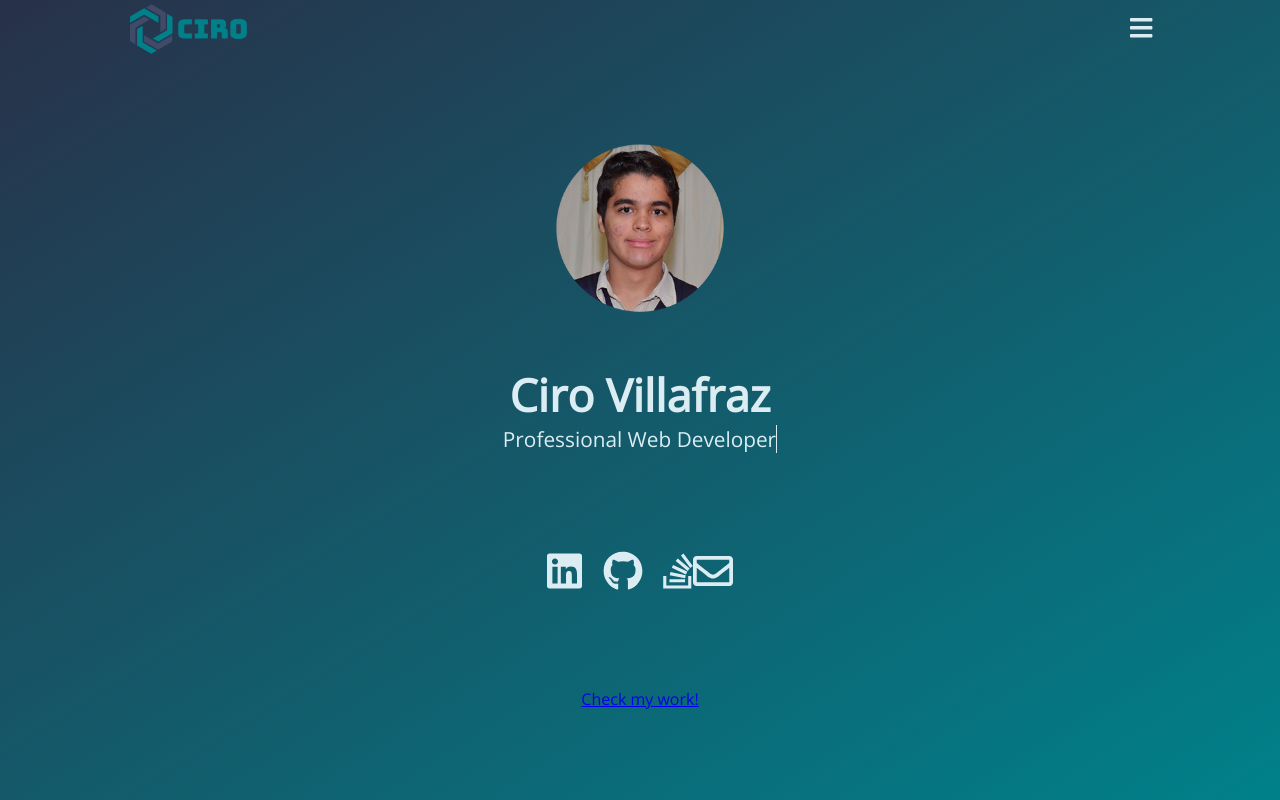
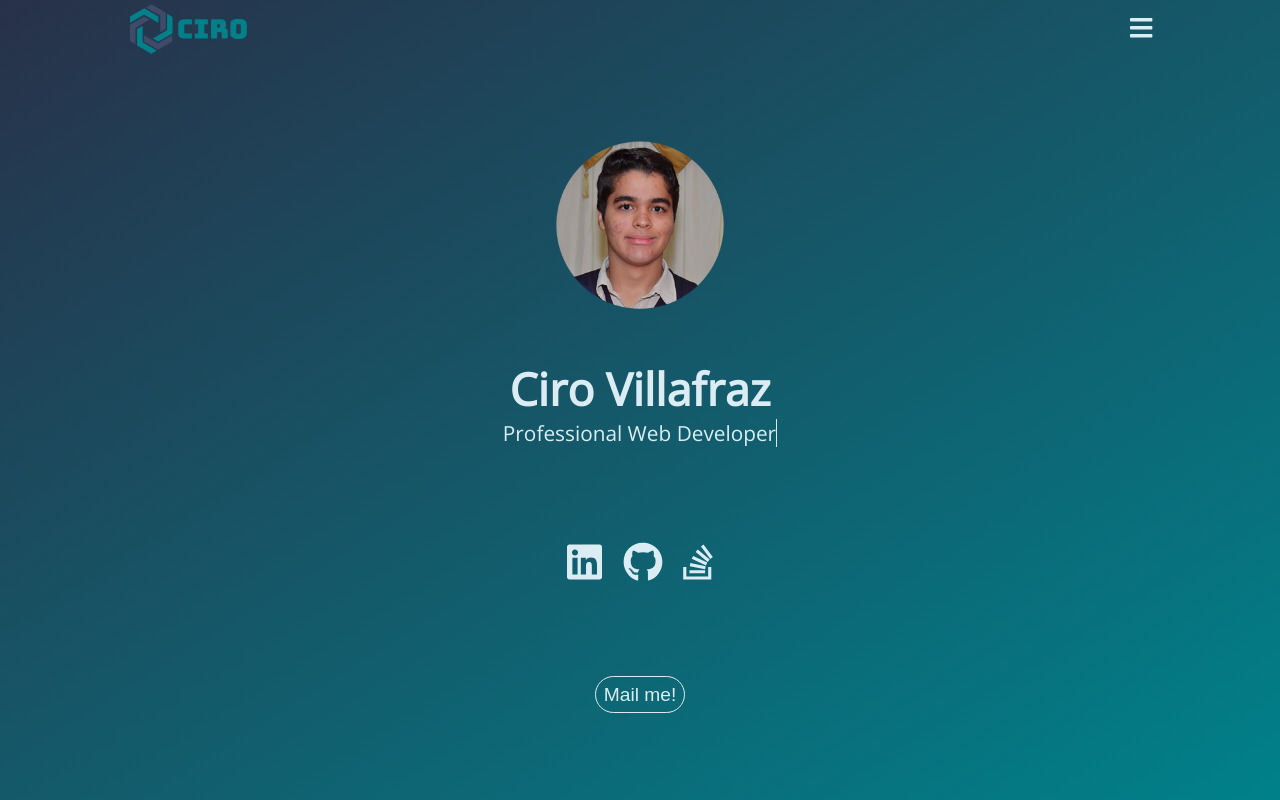
Before and after one commit to cvillafraz/Cirovcom, a React app: page /#/ in a window 1280 px wide. Built offline with nearby package versions, Linux system fonts and the light colour scheme.

Commit message:
Revert "Added mail icon and portfolio link to landing page"
This reverts commit ff8d1e01fa5f75ec562f17b3c1b1170670a0a223.

```diff
--- a/src/components/Home.tsx
+++ b/src/components/Home.tsx
@@ -2,7 +2,6 @@
 import { FontAwesomeIcon } from "@fortawesome/react-fontawesome";
 import { Component } from "react";
 import * as React from "react";
-import { Link } from "react-router-dom";
 import Modal from "./Modal";
 import NavBar from "./NavBar";
 // define state interface
@@ -115,11 +114,8 @@ class Home extends Component<any, IState> {
               >
                 <FontAwesomeIcon icon={["fab", "stack-overflow"]} />
               </a>
-              <a onClick={this.handleModal}>
-                <FontAwesomeIcon icon={["far", "envelope"]} />
-              </a>
             </div>
-            <Link to="/portfolio" className="portfolio-link">Check my work!</Link>
+            <button onClick={this.handleModal}>Mail me!</button>
           </section>
         </div>
       </React.Fragment>
```
